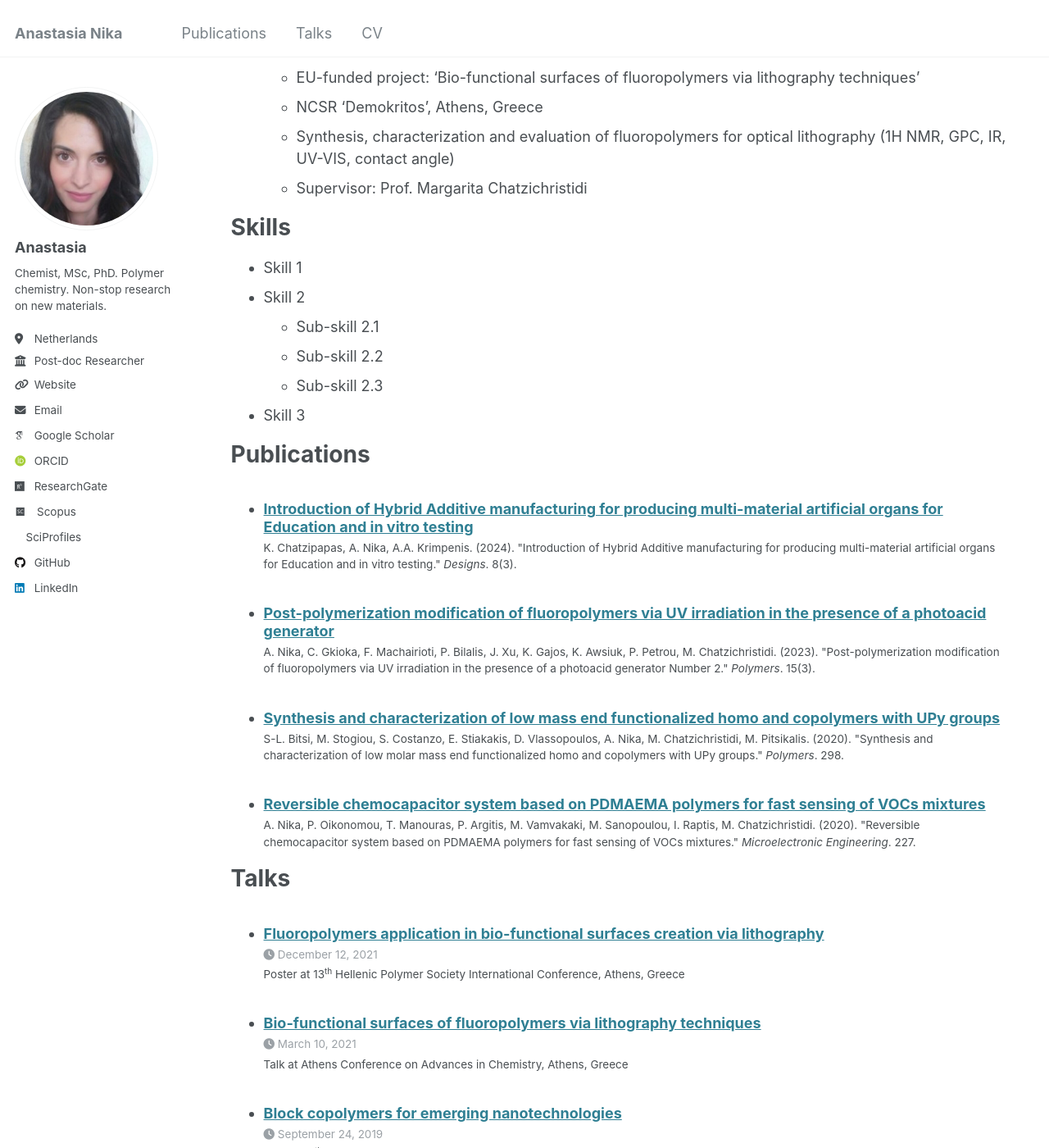
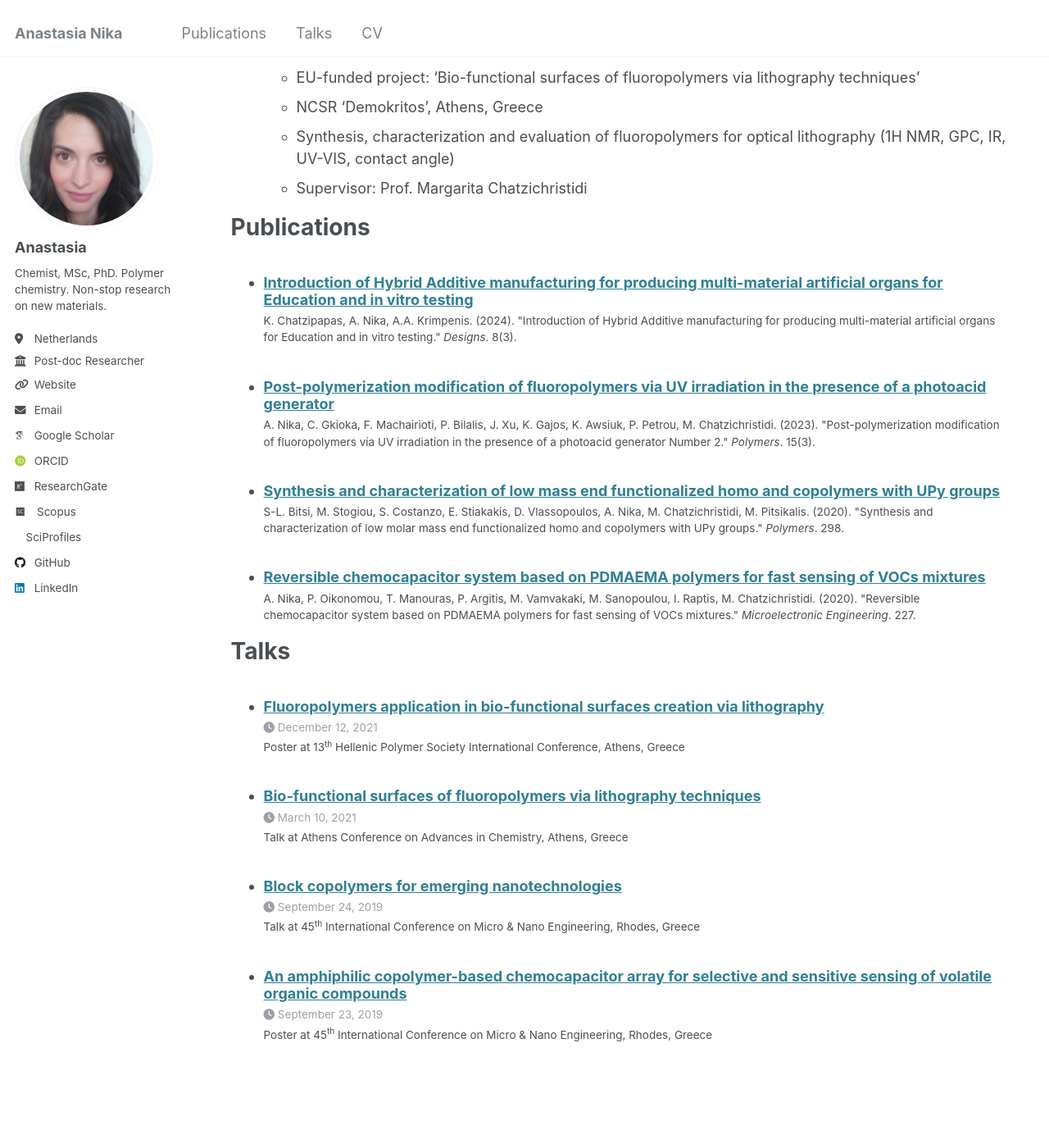
Before and after one commit to anastasianika/anastasianika.github.io, a Jekyll site: the page built from _pages/cv.md, in a window 1280 px wide and 1400 px high, scrolled down 324 px. Shown: the whole window at 82% size. Built offline with Jekyll 4.4.1, drawn with Linux system fonts in a browser that asks for light colours; some web fonts are replaced; some of the changed text lies outside the part shown.

Commit message:
Update cv.md

```diff
--- a/_pages/cv.md
+++ b/_pages/cv.md
@@ -23,15 +23,6 @@ Work experience
   * Synthesis, characterization and evaluation of fluoropolymers for optical lithography (1H NMR, GPC, IR, UV-VIS, contact angle)
   * Supervisor: Prof. Margarita Chatzichristidi
 
-Skills
-======
-* Skill 1
-* Skill 2
-  * Sub-skill 2.1
-  * Sub-skill 2.2
-  * Sub-skill 2.3
-* Skill 3
-
 Publications
 ======
   <ul>{% for post in site.publications reversed %}
@@ -43,13 +34,3 @@ Talks
   <ul>{% for post in site.talks reversed %}
     {% include archive-single-talk-cv.html  %}
   {% endfor %}</ul>
-
-Teaching
-======
-  <ul>{% for post in site.teaching reversed %}
-    {% include archive-single-cv.html %}
-  {% endfor %}</ul>
-
-Service and leadership
-======
-* Currently signed in to 43 different slack teams
```
